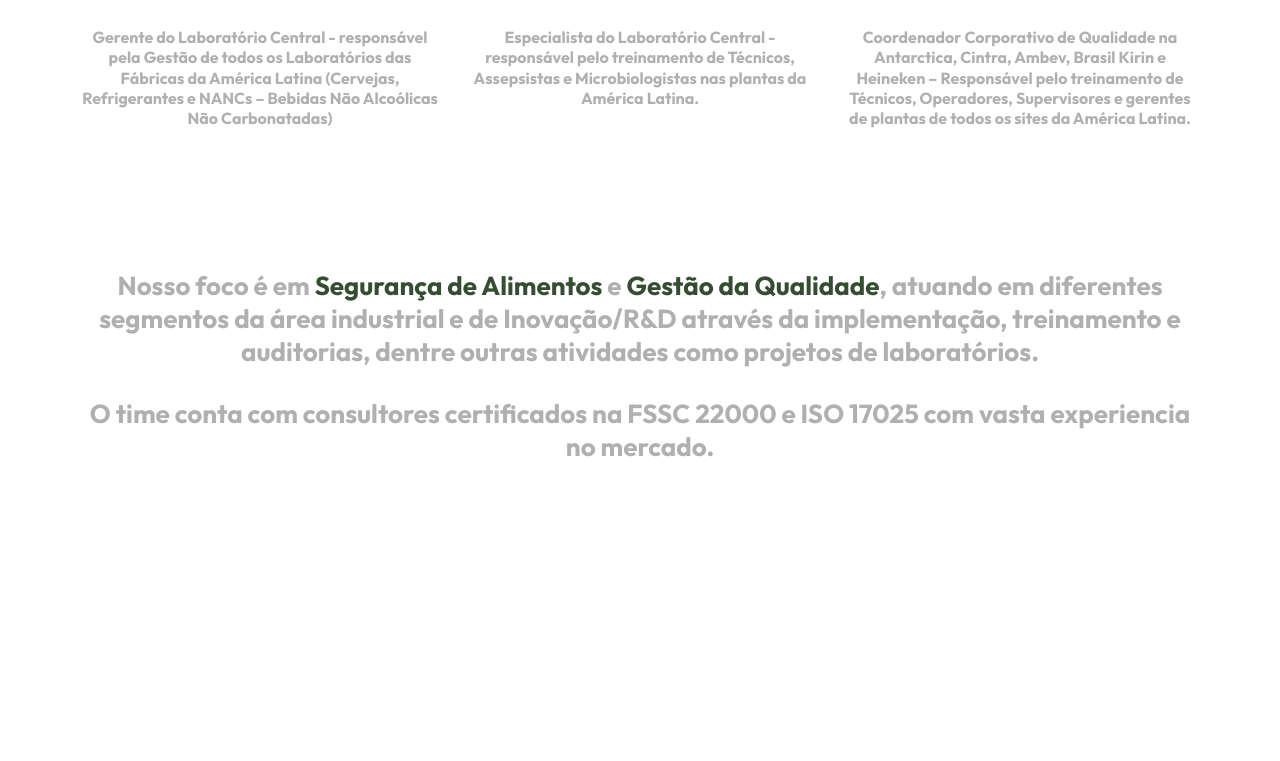
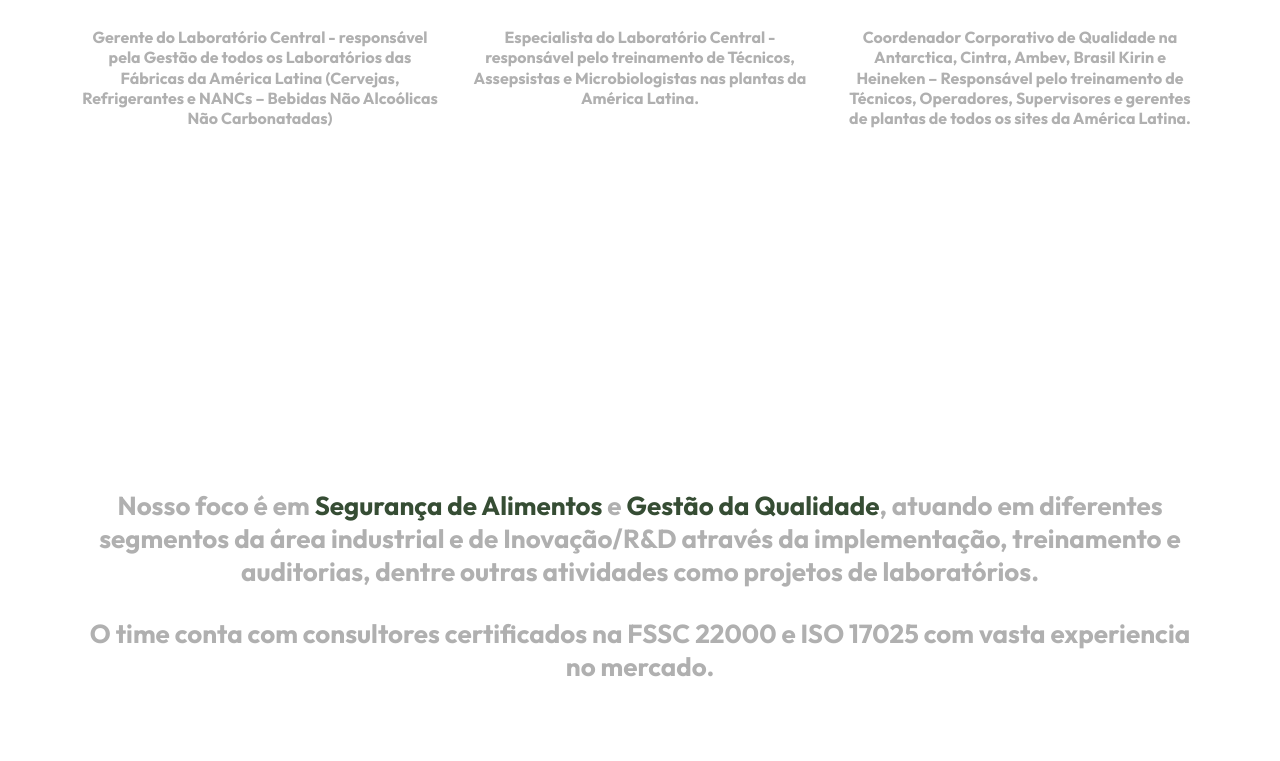
Before and after one commit to psdiaspedro/FroConsultoria, a website: page index.html in a window 1280 px wide. Shown: the part 2927-3688 px from the top of the page. Drawn offline with nearby package versions, Linux system fonts and the light colour scheme; files that its build step writes are made by us from their sources.

Commit message:
third version finished

```diff
--- a/index.html
+++ b/index.html
@@ -601,7 +601,7 @@
 			<div class="row row-cols-1 row-cols-sm-2">
 				<div class="col">
 					<a href="#head">
-						<img src="assets/header/logo.png" alt="">
+						<img src="assets/footer/logo.png" alt="">
 					</a>
 				</div>
 				<div class="col d-flex justify-content-center align-items-center">
--- a/styles/main.scss
+++ b/styles/main.scss
@@ -197,6 +197,7 @@
 	img {
 		margin-top: rem-calc(150);
 	}
+
 }
 
 .projetos {
@@ -679,6 +680,10 @@
 		img {
 			margin-top: rem-calc(250);
 		}
+
+		.texto-foco {
+			margin-top: rem-calc(200);
+		}
 	}
 
 	.projetos {
@@ -872,6 +877,10 @@
 			margin-top: rem-calc(300);
 			content: url("../assets/md/2.png");
 		}
+
+		.texto-foco {
+			margin-top: rem-calc(250);
+		}
 	}
 
 	.projetos {
@@ -1031,7 +1040,13 @@
 			margin-top: rem-calc(350);
 			content: url("../assets/lg/2.png");
 		}
+
+		.texto-foco {
+			margin-top: rem-calc(300);
+		}
 	}
+
+
 
 	.projetos {
 		h2 {
```
Also changed, not shown: lideres.html (+1 -1 lines), projetos.html (+2 -2 lines), sobre.html (+1 -1 lines), assets/footer/logo.png (added).
